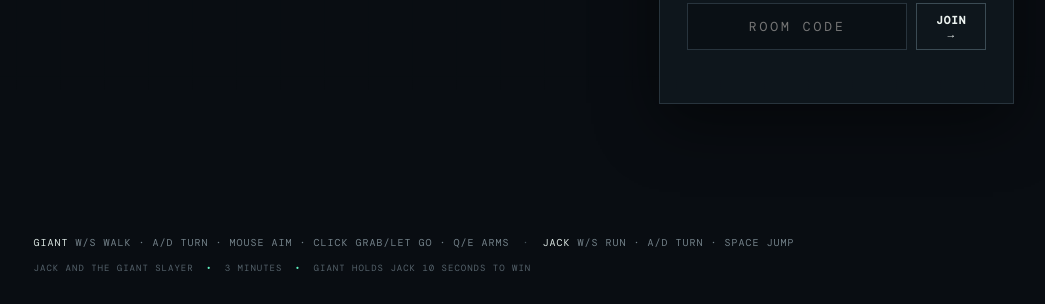
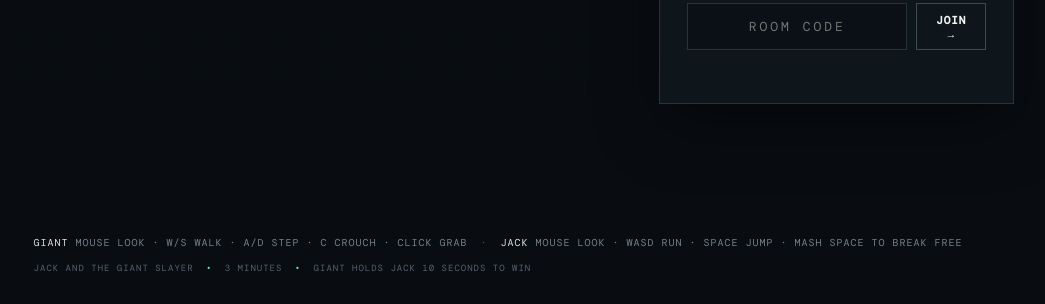
Before and after one commit to lymangatz13/birdy, a website built with Vite: page index.html in a window 1280 px wide. Shown: the part 496-800 px from the top of the page, without its empty margins (116-1161 px from the left). Built offline with nearby package versions, Linux system fonts and the light colour scheme; a web font is replaced by a local one.

Commit message:
Match lobby controls hint to the planned Giant and Jack controls
Co-Authored-By: Claude Opus 5.5 <noreply@anthropic.com>
Claude-Session: https://claude.ai/code/session_0199LydNtSq99eGViXKArWGc

```diff
--- a/index.html
+++ b/index.html
@@ -16,7 +16,7 @@
         <div class="join-row"><input id="roomCode" maxlength="4" placeholder="ROOM CODE" autocomplete="off"><button id="joinBtn" class="secondary">JOIN <span>→</span></button></div>
         <div id="error" class="error"></div>
       </div>
-      <div class="controls-hint"><span>GIANT</span> W/S WALK · A/D TURN · MOUSE AIM · CLICK GRAB/LET GO · Q/E ARMS <i>·</i> <span>JACK</span> W/S RUN · A/D TURN · SPACE JUMP</div>
+      <div class="controls-hint"><span>GIANT</span> MOUSE LOOK · W/S WALK · A/D STEP · C CROUCH · CLICK GRAB <i>·</i> <span>JACK</span> MOUSE LOOK · WASD RUN · SPACE JUMP · MASH SPACE TO BREAK FREE</div>
       <div class="lobby-footer">JACK AND THE GIANT SLAYER <span>•</span> 3 MINUTES <span>•</span> GIANT HOLDS JACK 10 SECONDS TO WIN</div>
     </section>
     <section id="game" class="game hidden">
```
